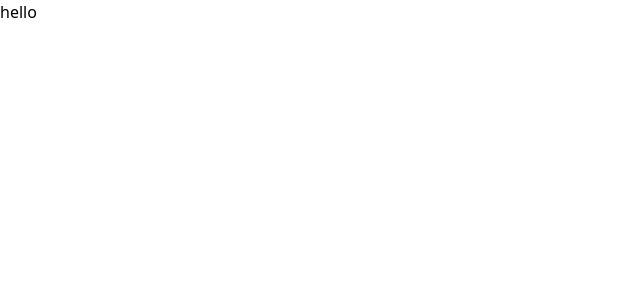
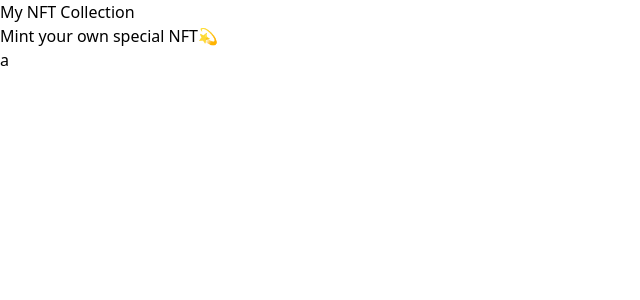
Before and after one commit to hayashi-ay/haya3, a Next.js app: page /eth-nft in a window 1280 px wide. Shown: the top 300 px of the page, without its empty margins (0-640 px from the left). Built offline with nearby package versions, Linux system fonts and the light colour scheme.

Commit message:
fix: footerのモジュールを作成

```diff
--- a/next.config.js
+++ b/next.config.js
@@ -1,6 +1,10 @@
+const path = require('path')
+
 /** @type {import('next').NextConfig} */
-const nextConfig = {
+module.exports = {
   reactStrictMode: true,
+  webpack(config, options) {
+    config.resolve.alias['@organism'] = path.join(__dirname, 'src/components/organism/')
+    return config
+  },
 }
-
-module.exports = nextConfig
--- /dev/null
+++ b/src/components/organism/footer.tsx
@@ -0,0 +1,13 @@
+const Footer = () => {
+	return (
+		<footer className="p-2 flex justify-center items-center border-t">
+			<img alt="Twitter Logo" src="/images/twitter-logo.svg" className="w-8 h-8"></img>
+			<span className="text-base">built on&nbsp;</span>
+			<a href="https://twitter.com/0__098" target="_blank" rel="noreferrer" className="text-base">
+				@0__098
+			</a>
+		</footer>
+	)
+}
+
+export default Footer;
--- a/src/pages/eth-nft/index.tsx
+++ b/src/pages/eth-nft/index.tsx
@@ -1,6 +1,19 @@
+import React, { useEffect, useState } from "react";
+import { ethers } from "ethers";
+
 const EthNFT = () => {
 	return (
-		<div>hello</div>
+		<div>
+			<div>
+				<div>
+					<p>My NFT Collection</p>
+					<p>Mint your own special NFT💫</p>
+				</div>
+			</div>
+			<footer>
+				a
+			</footer>
+		</div>
 	)
 }
 
--- a/src/pages/index.tsx
+++ b/src/pages/index.tsx
@@ -1,5 +1,6 @@
 import type { NextPage } from 'next'
 import Head from 'next/head'
+import Footer from '@organism/footer'
 
 const Home: NextPage = () => {
   return (
@@ -35,12 +36,7 @@ const Home: NextPage = () => {
           </a>
         </div>
       </main >
-
-      <footer className="p-2 flex justify-center border-t">
-        <a href="https://twitter.com/0__098" target="_blank" rel="noreferrer">
-          built on @0__098
-        </a>
-      </footer>
+      <Footer></Footer>
     </div >
   )
 }
```
Also changed, not shown: tsconfig.json (+20 -4 lines), public/images/twitter-logo.svg (added).
